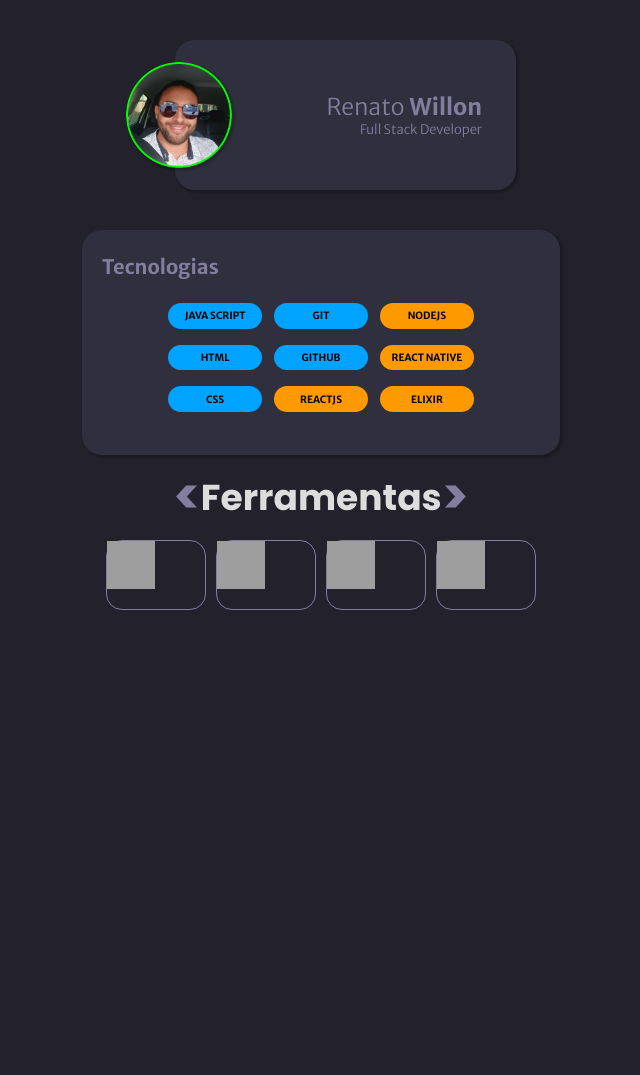
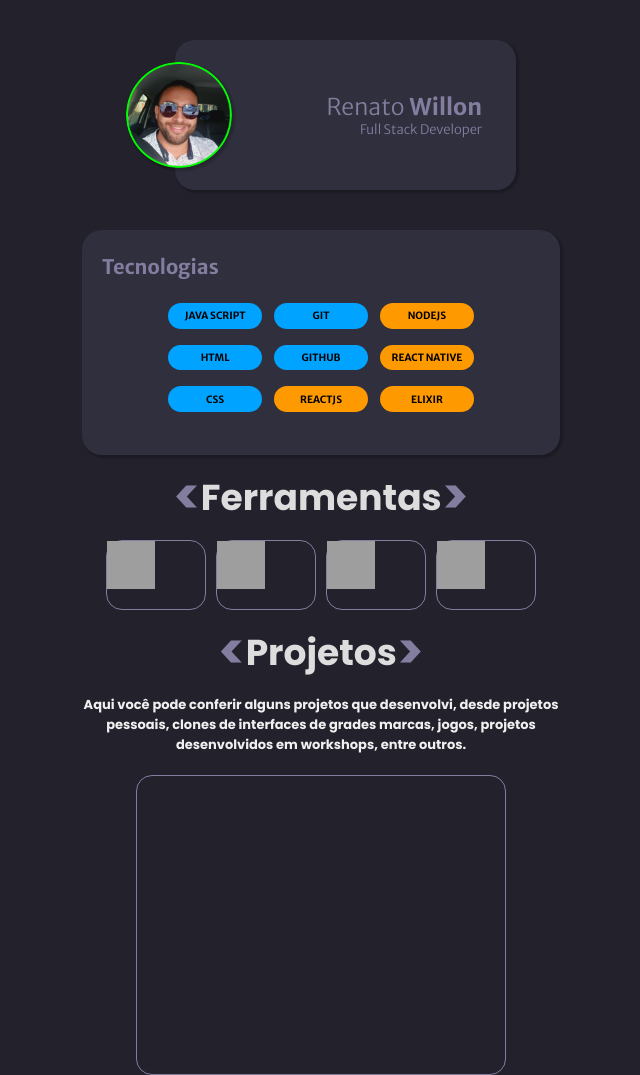
Before and after one commit to renatowillon/wDev-Portfolio, a plain HTML site: page portfolio.html in a window 1280 px wide. Shown: the whole page, without its empty margins (319-959 px from the left). Before the commit the page ends 800 px from the top, so only its background shows below. Drawn offline with nearby package versions, Linux system fonts and the light colour scheme; files that its build step writes are made by us from their sources; grey boxes are pictures that could not be loaded.

Commit message:
inclusão de molde projeto

```diff
--- a/portfolio.html
+++ b/portfolio.html
@@ -94,6 +94,23 @@
         </div>
       </div>
       <!-- FIM DO CAROUSEL-->
+
+      <div id="paragrafo">
+        <span><</span>
+        <p>Projetos</p>
+        <span>></span>
+      </div>
+      <p class="descricao">
+        Aqui você pode conferir alguns projetos que desenvolvi, desde projetos
+        pessoais, clones de interfaces de grades marcas, jogos, projetos
+        desenvolvidos em workshops, entre outros.
+      </p>
+
+      <div class="projeto">
+        <div class="image"></div>
+        <div class="title"></div>
+        <div class="descricao"></div>
+      </div>
     </div>
 
     <script
--- a/style.css
+++ b/style.css
@@ -296,7 +296,7 @@ footer {
   line-height: normal;
 }
 /*#perfil-desc p{*/
-.identidade{
+.identidade {
   display: flex;
   justify-content: right;
   gap: 5px;
@@ -390,3 +390,22 @@ footer {
   height: 3rem;
   width: 3rem;
 }
+.projeto {
+  display: flex;
+  justify-content: center;
+  align-items: center;
+  height: 300px;
+  width: 370px;
+  border: 0.75px solid #837e9f;
+  border-radius: 1rem;
+  margin: auto;
+}
+.descricao {
+  color: #f0f0f0;
+  font-family: Poppins, sans-serif;
+  font-size: 13px;
+  font-weight: 300;
+  line-height: normal;
+  text-align: center;
+  margin-bottom: 20px;
+}
```
